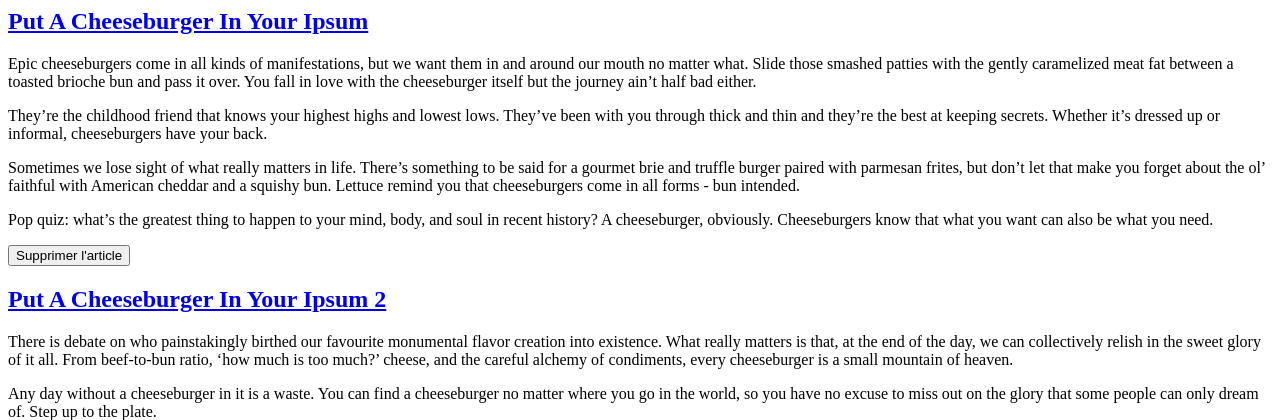
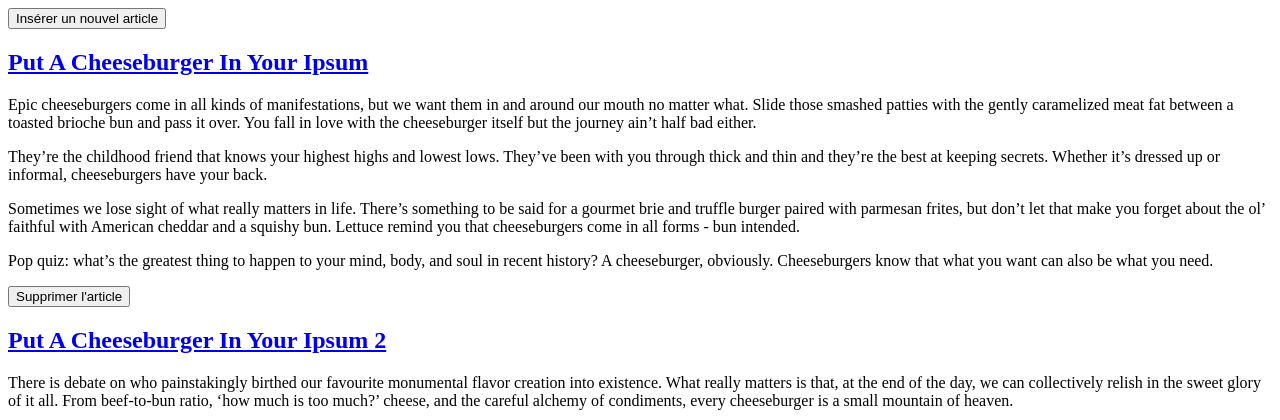
Before and after one commit to cyrilaugier/pphp, a PHP site: page /www/articles/list.php in a window 1280 px wide. Shown: the top 420 px of the page. Run offline with PHP 8.4, Linux system fonts and the light colour scheme; data comes from the database, SQL or seed files in the repository.

Commit message:
Ajout d'un bouton qui redirige vers le formulaire d'ajout d'articles

```diff
--- a/www/articles/list.php
+++ b/www/articles/list.php
@@ -11,8 +11,7 @@ try {
 
 $response = $bdd->query('SELECT * FROM articles_table ORDER by id');
 
-// TODO:
-// 1. Ajouter un bouton qui redirige vers new.php
+echo '<a href="new.php"><button>Insérer un nouvel article</button></a>';
 
 while($value = $response->fetch()) {
 	echo '<article>';
```
